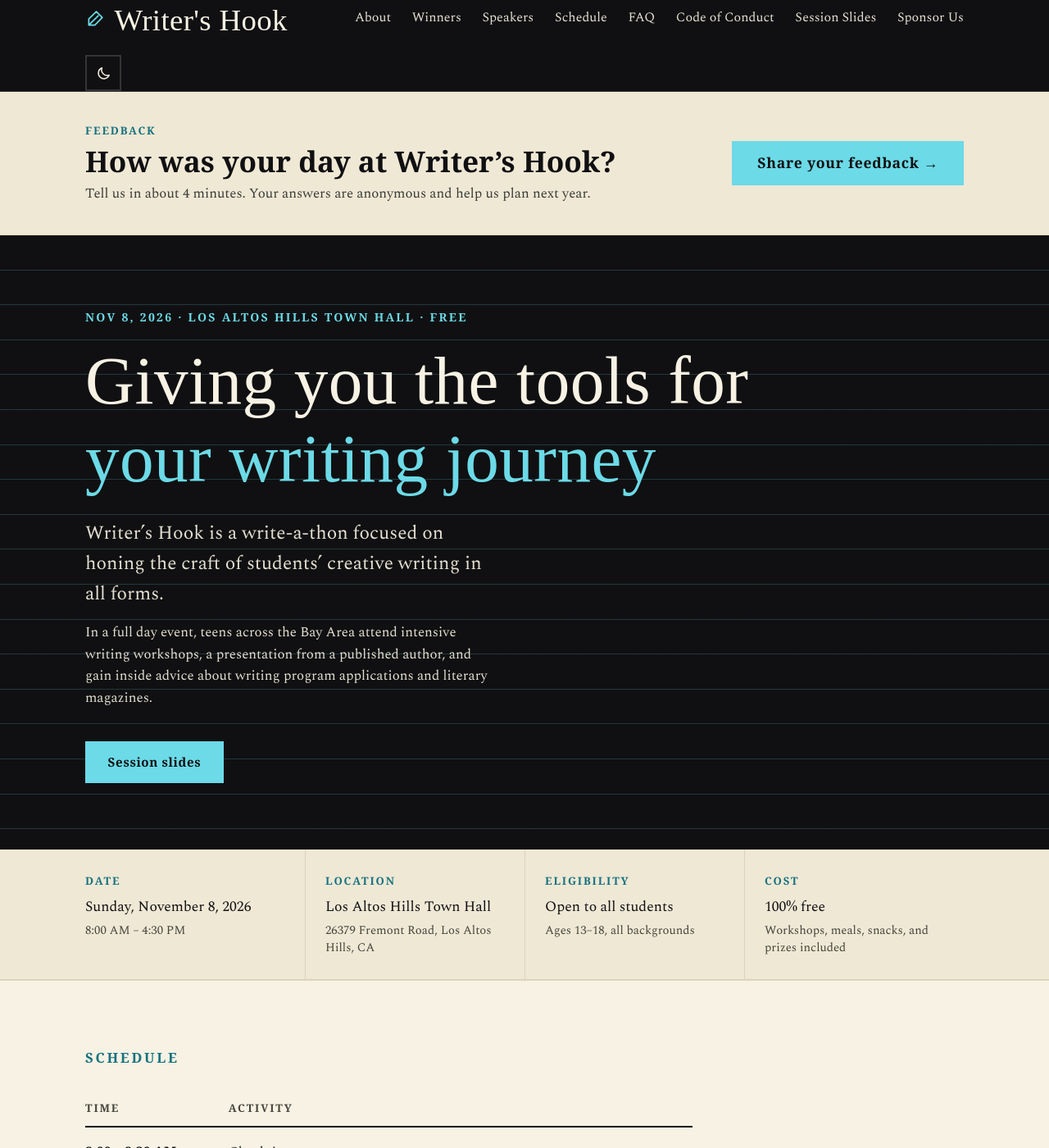
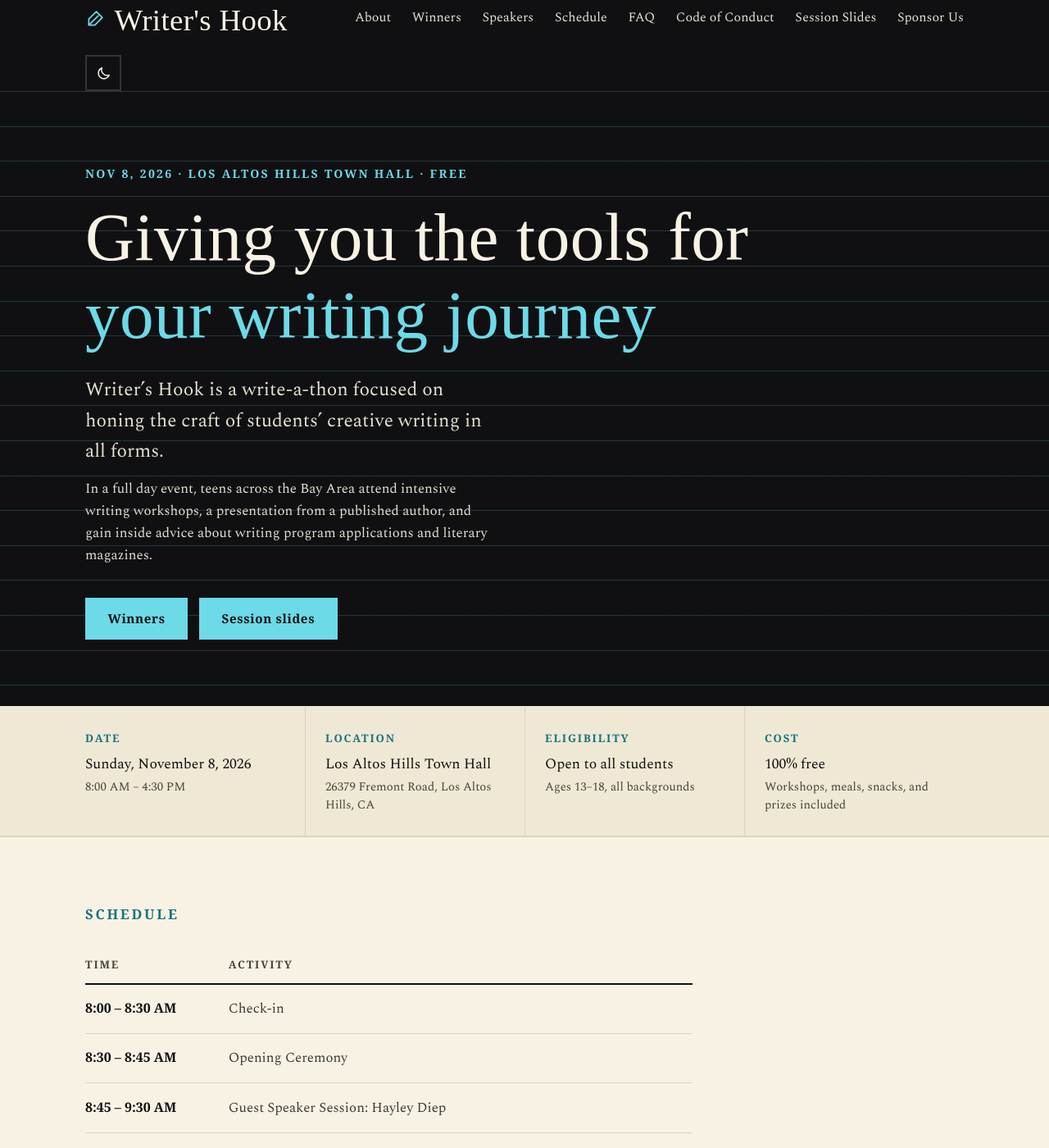
Before and after one commit to Writer-s-Hook/Website, a Jekyll site: the page built from index.md, in a window 1280 px wide and 1400 px high. Shown: the whole window at 82% size. Built offline with Jekyll 4.4.1, drawn with Linux system fonts in a browser that asks for light colours; some web fonts are replaced.

Commit message:
Home: add a Winners button to the hero; remove the feedback strip
The feedback form stays linked from the footer.

Co-Authored-By: Claude Opus 5.5 <noreply@anthropic.com>

```diff
--- a/_layouts/home.html
+++ b/_layouts/home.html
@@ -22,21 +22,6 @@ layout: default
 </section>
 {% endif %}
 
-{% comment %} Feedback form: a quieter cream band under the submission band, so
-     the two calls to action don't compete. Set site.event.feedback_url to "" to hide it. {% endcomment %}
-{% if site.event.feedback_url and site.event.feedback_url != "" %}
-<section class="submit-band feedback-band" aria-labelledby="feedback-title">
-  <div class="container submit-inner">
-    <div class="submit-text">
-      <p class="submit-eyebrow">Feedback</p>
-      <h2 class="submit-title" id="feedback-title">How was your day at Writer&rsquo;s Hook?</h2>
-      <p class="submit-note">Tell us in about 4 minutes. Your answers are anonymous and help us plan next year.</p>
-    </div>
-    <a class="btn submit-btn" href="{{ site.event.feedback_url }}" target="_blank" rel="noopener">Share your feedback &rarr;</a>
-  </div>
-</section>
-{% endif %}
-
 <section class="hero">
   <div class="container hero-inner">
     <p class="eyebrow">{{ site.event.date_short }} &middot; {{ site.event.venue }} &middot; Free</p>
@@ -46,6 +31,7 @@ layout: default
       {% if page.dek_detail %}<p class="hero-dek-detail">{{ page.dek_detail }}</p>{% endif %}
     </div>
     <div class="hero-actions">
+      {% if site.winners.size > 0 %}<a class="btn btn-primary" href="{{ '/winners/' | relative_url }}">Winners</a>{% endif %}
       {% if site.event.register_url != "" %}<a class="btn btn-primary" href="{{ site.event.register_url }}" target="_blank" rel="noopener">Register for Free</a>{% endif %}
       {% if site.data.decks.size > 0 %}<a class="btn btn-primary" href="{{ '/slides/' | relative_url }}">Session slides</a>{% endif %}
     </div>
--- a/_sass/components/_submit.scss
+++ b/_sass/components/_submit.scss
@@ -32,19 +32,3 @@
   &:hover { background: transparent; color: var(--accent-on); }
   &:focus-visible { outline: 3px solid var(--accent-on); outline-offset: 3px; }
 }
-
-// Feedback band: same layout, page colors instead of turquoise, so it reads
-// as the second thing to do, not a duplicate of the submission band.
-.feedback-band {
-  background: var(--stock);
-  color: var(--ink);
-  border-bottom: 1px solid var(--rule);
-  .submit-eyebrow { color: var(--accent-ink); }
-  .submit-title { color: var(--ink); }
-  .submit-note { color: var(--ink-soft); }
-  .submit-btn {
-    background: var(--accent); color: var(--accent-on); border-color: var(--accent);
-    &:hover { background: transparent; color: var(--accent-ink); border-color: var(--accent); }
-    &:focus-visible { outline-color: var(--accent); }
-  }
-}
```
